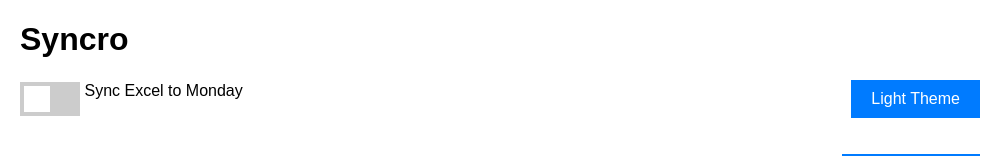
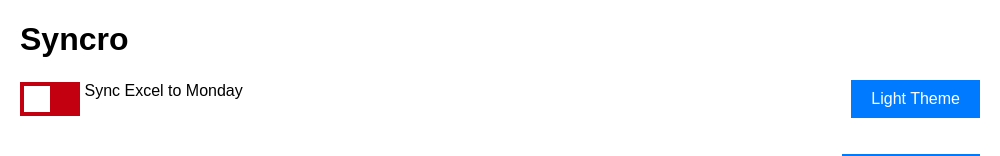
Before and after one commit to Romero221/Syncro, an Electron app: page index.html in a window 1000 px wide. Shown: the top 156 px of the page. Drawn offline with Linux system fonts and the light colour scheme; no server answers.

Commit message:
added Color to Sync Button for more of a pop out effect

```diff
--- a/index.html
+++ b/index.html
@@ -83,7 +83,7 @@
             left: 0;
             right: 0;
             bottom: 0;
-            background-color: #ccc;
+            background-color: #c30010;
             transition: 0.4s;
         }
 
```
